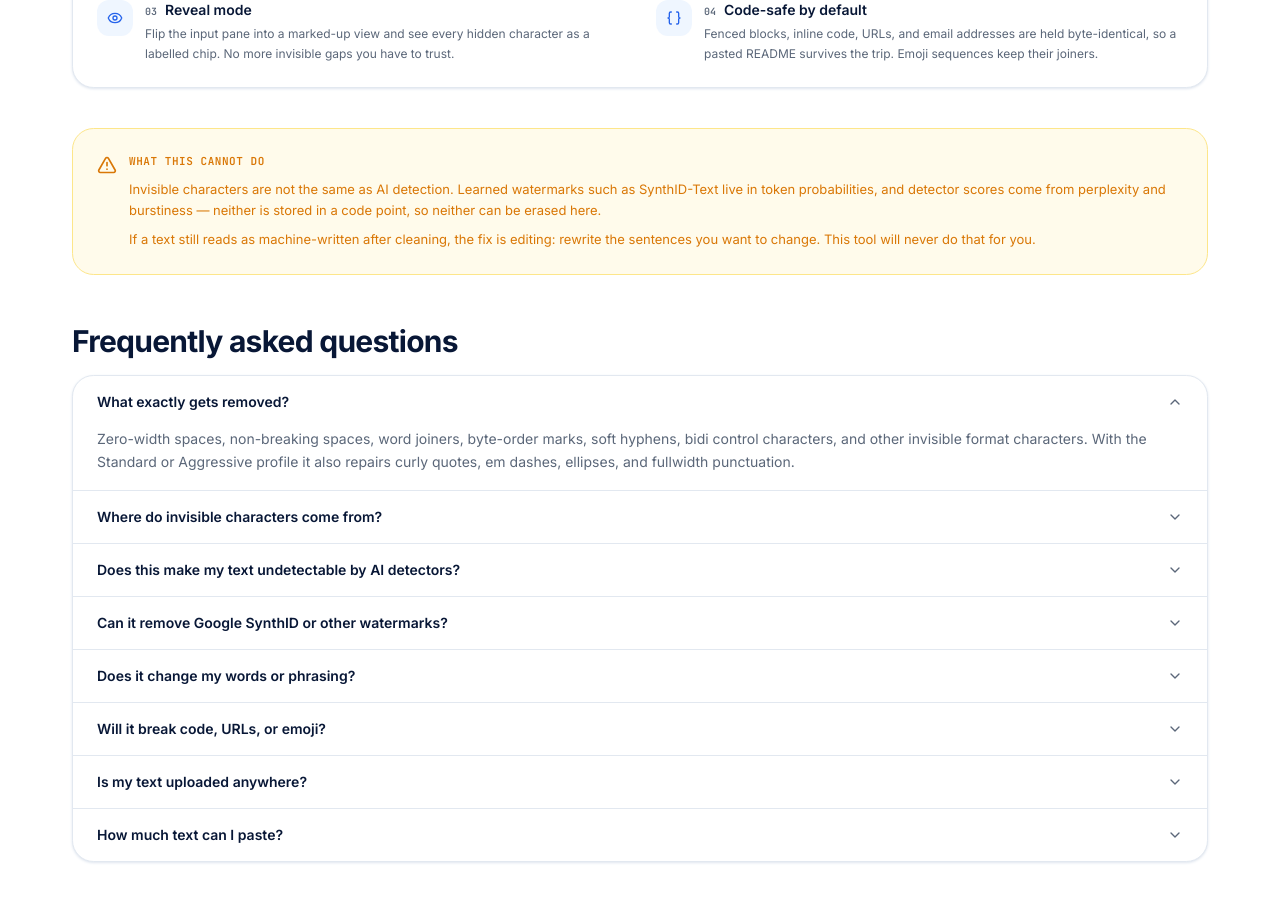
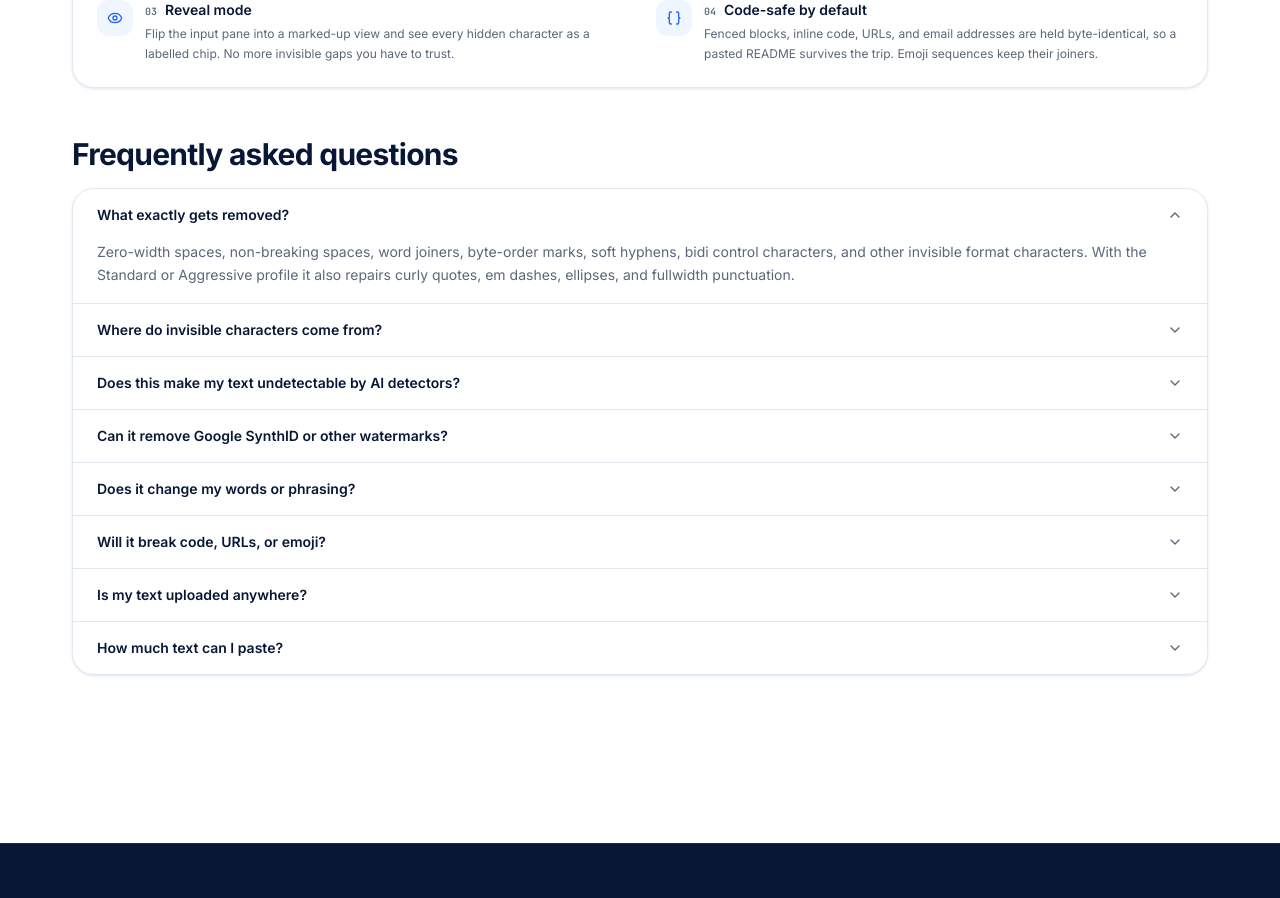
Before and after one commit to boileen/CleanAIMetadata, a React (Vite) app: page /ai-text-cleaner in a window 1280 px wide. Shown: the part 1240-2138 px from the top of the page. Built offline with nearby package versions, Linux system fonts and the light colour scheme.

Commit message:
copy(text): drop the limits callout

```diff
--- a/src/pages/AiTextCleanerPage.jsx
+++ b/src/pages/AiTextCleanerPage.jsx
@@ -1,7 +1,6 @@
 import React, { useState } from 'react';
 import {
   ChevronDown,
-  AlertTriangle,
   Eye,
   ScanText,
   Braces,
@@ -195,27 +194,6 @@ export default function AiTextCleanerPage() {
           </div>
         </section>
 
-        {/* Limits */}
-        <section className="space-y-3">
-          <div className="flex items-start gap-3 rounded-panel border border-risk-amber-border bg-risk-amber-bg p-5 sm:p-6">
-            <AlertTriangle className="w-5 h-5 text-risk-amber-text shrink-0 mt-0.5" />
-            <div className="space-y-2 text-xs sm:text-[13px] leading-relaxed text-risk-amber-text">
-              <p className="font-bold uppercase tracking-wider font-mono text-[11px]">
-                What this cannot do
-              </p>
-              <p>
-                Invisible characters are not the same as AI detection. Learned watermarks such as
-                SynthID-Text live in token probabilities, and detector scores come from perplexity and
-                burstiness — neither is stored in a code point, so neither can be erased here.
-              </p>
-              <p>
-                If a text still reads as machine-written after cleaning, the fix is editing: rewrite the
-                sentences you want to change. This tool will never do that for you.
-              </p>
-            </div>
-          </div>
-        </section>
-
         {/* FAQs */}
         <section className="space-y-4 pt-2 pb-6">
           <h2 className="text-2xl sm:text-3xl font-bold tracking-tight text-foreground">
```
